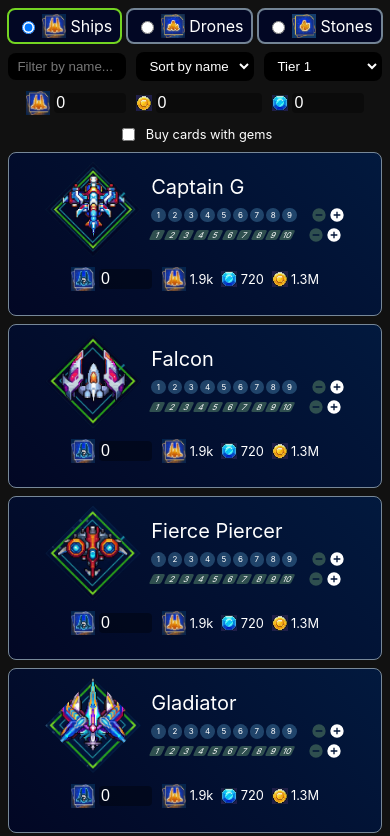
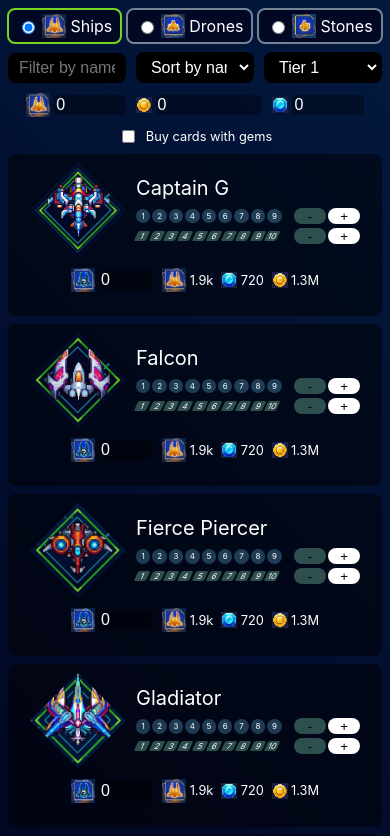
Before and after one commit to bvaughn/galaxiga-upgrade-tool, a React (Create React App) app: page / in a window 390 px wide. Shown: the top 836 px of the page. Built offline with nearby package versions, Linux system fonts and the light colour scheme.

Commit message:
Improved layout and click area for phone layouts

```diff
--- a/public/index.html
+++ b/public/index.html
@@ -7,7 +7,7 @@
     <link rel="icon" type="image/png" sizes="32x32" href="%PUBLIC_URL%/favicon-32x32.png">
     <link rel="icon" type="image/png" sizes="16x16" href="%PUBLIC_URL%/favicon-16x16.png">
 
-    <meta name="viewport" content="width=device-width, initial-scale=1" />
+    <meta name="viewport" content="width=device-width, initial-scale=1, user-scalable=no" />
     <meta name="theme-color" content="#000000" />
 
     <meta
--- a/src/Calculator/ItemUpgradePlanner.module.css
+++ b/src/Calculator/ItemUpgradePlanner.module.css
@@ -1,4 +1,5 @@
 .Container,
+.Panel,
 .CenterColumn,
 .LeftColumn,
 .RightColumn {
@@ -6,6 +7,30 @@
   flex-direction: row;
   align-items: center;
   gap: 1ch;
+}
+
+.Container {
+  align-items: stretch;
+  gap: 0.25rem;
+}
+
+.Panel {
+  flex: 1 0 auto;
+  padding: 0.5rem;
+  background-color: rgba(0, 0, 0, 0.5);
+  color: #fff;
+  border-radius: 0;
+  border-bottom-left-radius: 0.5rem;
+  border-top-left-radius: 0.5rem;
+}
+.Panel[data-component-items-count="0"] {
+  border-radius: 0.5rem;
+}
+.Panel[data-is-complete] {
+  opacity: 0.5;
+}
+.Panel[data-is-nested] {
+  background-color: transparent;
 }
 
 .RightColumn {
@@ -22,7 +47,7 @@
   font-size: 1.25rem;
   margin-bottom: 0.25rem;
 }
-.Container[data-is-nested] .Name {
+.Panel[data-is-nested] .Name {
   font-size: 1rem;
 }
 
@@ -47,36 +72,51 @@
   width: 6ch;
 }
 
-.ComponentItemsContainer {
-  border-left: 1px solid lightslategray;
-  padding-left: 1ch;
-  margin-left: 1ch;
+.ComponentItems {
   display: flex;
   flex-direction: column;
-  gap: 1rem;
+  gap: 0.25rem;
+
+  overflow: hidden;
+
+  border-radius: 0;
+  border-bottom-right-radius: 0.5rem;
+  border-top-right-radius: 0.5rem;
 }
-.ComponentItemsContainer[data-is-complete] {
-  opacity: 0.5;
+.ComponentItem {
+  border: 1px solid rgba(0, 0, 0, 0.5);
+  background-color: rgba(0, 0, 0, 0.25);
+  color: #fff;
 }
 
 @media (max-width: 900px) {
   .Container {
+    flex-direction: column;
+  }
+
+  .Panel {
     width: 100%;
     flex-direction: column;
     align-items: center;
+
+    border-radius: 0;
+    border-top-left-radius: 0.5rem;
+    border-top-right-radius: 0.5rem;
+  }
+  .Panel[data-component-items-count="0"] {
+    border-bottom-left-radius: 0.5rem;
+    border-bottom-right-radius: 0.5rem;
   }
 
   .RightColumn {
     padding-bottom: 1rem;
   }
 
-  .ComponentItemsContainer {
+  .ComponentItems {
     width: 100%;
-    border-left: none;
-    padding-left: 0;
-    margin-left: 0;
-    border-top: 1px solid lightslategray;
-    padding-top: 1ch;
-    margin-top: 1ch;
+
+    border-radius: 0;
+    border-bottom-left-radius: 0.5rem;
+    border-bottom-right-radius: 0.5rem;
   }
 }
--- a/src/Calculator/ItemUpgradePlanner.tsx
+++ b/src/Calculator/ItemUpgradePlanner.tsx
@@ -2,7 +2,6 @@ import { useEffect, useState } from "react";
 import { ItemImage } from "../components/ItemImage";
 import { Item } from "../types";
 
-import { GradientContainer } from "../components/GradientContainer";
 import { ItemCosts } from "../components/ItemCosts";
 import { MAX_LEVEL_NUMBER, MAX_SUB_LEVEL_NUMBER } from "../data/upgrade-costs";
 import {
@@ -57,9 +56,14 @@ export function ItemUpgradePlanner({
       itemStats.subLevel === MAX_SUB_LEVEL_NUMBER
   );
 
-  const content = (
-    <>
-      <div className={styles.Container} data-is-nested={isNested || undefined}>
+  return (
+    <div className={styles.Container}>
+      <div
+        className={styles.Panel}
+        data-is-complete={isComplete || undefined}
+        data-is-nested={isNested || undefined}
+        data-component-items-count={componentItems.length}
+      >
         <div className={styles.LeftColumn}>
           <ItemImage
             className={isNested ? styles.NestedImage : styles.Image}
@@ -94,23 +98,16 @@ export function ItemUpgradePlanner({
             items={isUnlocked ? [item] : componentItems}
           />
         </div>
-        {componentItems.length > 0 && (
-          <div
-            className={styles.ComponentItemsContainer}
-            data-is-complete={isUnlocked || undefined}
-          >
-            {componentItems.map((componentItem) => (
-              <ItemUpgradePlanner
-                isNested={true}
-                item={componentItem}
-                key={componentItem.id}
-              />
-            ))}
-          </div>
-        )}
       </div>
-    </>
+      {componentItems.length > 0 ? (
+        <div className={styles.ComponentItems}>
+          {componentItems.map((componentItem) => (
+            <div className={styles.ComponentItem} key={componentItem.id}>
+              <ItemUpgradePlanner isNested={true} item={componentItem} />
+            </div>
+          ))}
+        </div>
+      ) : null}
+    </div>
   );
-
-  return isNested ? content : <GradientContainer>{content}</GradientContainer>;
 }
--- a/src/Calculator/index.module.css
+++ b/src/Calculator/index.module.css
@@ -3,7 +3,6 @@
   display: flex;
   flex-direction: column;
   gap: 0.5rem;
-  background-color: #111;
 }
 
 .TabRow {
@@ -90,9 +89,6 @@
   align-items: center;
   gap: 0.25rem;
 }
-.Input {
-  font-size: 1rem;
-}
 .Input[data-type="cards"] {
   width: 8ch;
 }
--- a/src/components/GradientContainer.module.css
+++ /dev/null
@@ -1,22 +0,0 @@
-.Container {
-  display: flex;
-  flex-direction: row;
-  align-items: center;
-  gap: 1ch;
-  border-radius: 0.5rem;
-  padding: 0.5rem;
-
-  background-color: #031134;
-  background: linear-gradient(45deg, #020724, #02193e);
-  border: 1px solid lightslategray;
-  color: #fff;
-}
-.Container[data-is-complete] {
-  border-color: #74d522;
-}
-
-@media (max-width: 600px) {
-  .Container {
-    justify-content: center;
-  }
-}
--- a/src/components/GradientContainer.tsx
+++ /dev/null
@@ -1,18 +0,0 @@
-import { PropsWithChildren } from "react";
-import styles from "./GradientContainer.module.css";
-
-export function GradientContainer({
-  children,
-  isComplete = false,
-}: PropsWithChildren & {
-  isComplete?: boolean;
-}) {
-  return (
-    <div
-      className={styles.Container}
-      data-is-complete={isComplete ? "" : undefined}
-    >
-      {children}
-    </div>
-  );
-}
--- a/src/components/ItemLevels.module.css
+++ b/src/components/ItemLevels.module.css
@@ -1,4 +1,5 @@
 .Markers {
+  width: 14rem;
   display: flex;
   flex-direction: row;
   align-items: center;
@@ -46,16 +47,22 @@
 }
 
 .Spacer {
-  width: 1ch;
+  flex: 1 1 auto;
 }
 
-.AddOrSubtractIcon {
-  width: 1rem;
+.AddOrSubtractButton {
+  outline: none;
+  border: none;
+  width: 2rem;
   height: 1rem;
-  color: white;
-  cursor: pointer;
+  display: flex;
+  align-items: center;
+  justify-content: center;
+  border-radius: 0.5rem;
+  background-color: white;
+  color: #000;
 }
-.AddOrSubtractIcon[data-disabled] {
-  color: darkslategray;
+.AddOrSubtractButton[data-disabled] {
+  background-color: darkslategray;
   cursor: default;
 }
--- a/src/components/ItemLevels.tsx
+++ b/src/components/ItemLevels.tsx
@@ -1,7 +1,6 @@
+import { MAX_LEVEL_NUMBER, MAX_SUB_LEVEL_NUMBER } from "../data/upgrade-costs";
 import { useItemStats } from "../hooks/useItemStats";
-import { MAX_LEVEL_NUMBER, MAX_SUB_LEVEL_NUMBER } from "../data/upgrade-costs";
 import { Item } from "../types";
-import { Icon } from "./Icon";
 import styles from "./ItemLevels.module.css";
 
 export function ItemLevels({ item }: { item: Item }) {
@@ -52,18 +51,20 @@ export function ItemLevels({ item }: { item: Item }) {
 
         <div className={styles.Spacer} />
 
-        <Icon
+        <button
+          className={styles.AddOrSubtractButton}
           data-disabled={stats.level === 0 || undefined}
-          className={styles.AddOrSubtractIcon}
           onClick={decreaseLevel}
-          type="subtract"
-        />
-        <Icon
+        >
+          -
+        </button>
+        <button
+          className={styles.AddOrSubtractButton}
           data-disabled={stats.level === MAX_LEVEL_NUMBER || undefined}
-          className={styles.AddOrSubtractIcon}
-          onClick={stats.level < MAX_LEVEL_NUMBER ? increaseLevel : undefined}
-          type="add"
-        />
+          onClick={increaseLevel}
+        >
+          +
+        </button>
       </div>
       <div className={styles.Markers}>
         {new Array(stats.subLevel).fill(true).map((_, index) => (
@@ -79,21 +80,22 @@ export function ItemLevels({ item }: { item: Item }) {
                 {stats.subLevel + index + 1}
               </div>
             ))}
+
         <div className={styles.Spacer} />
-        <Icon
+        <button
+          className={styles.AddOrSubtractButton}
           data-disabled={stats.subLevel === 0 || undefined}
-          className={styles.AddOrSubtractIcon}
           onClick={decreaseSubLevel}
-          type="subtract"
-        />
-        <Icon
-          data-disabled={stats.subLevel === MAX_SUB_LEVEL_NUMBER || undefined}
-          className={styles.AddOrSubtractIcon}
-          onClick={
-            stats.subLevel < MAX_SUB_LEVEL_NUMBER ? increaseSubLevel : undefined
-          }
-          type="add"
-        />
+        >
+          -
+        </button>
+        <button
+          className={styles.AddOrSubtractButton}
+          data-disabled={stats.subLevel === MAX_LEVEL_NUMBER || undefined}
+          onClick={increaseSubLevel}
+        >
+          +
+        </button>
       </div>
     </>
   );
--- a/src/index.css
+++ b/src/index.css
@@ -1,3 +1,9 @@
+html,
+body {
+  width: 100%;
+  height: 100%;
+}
+
 body {
   margin: 0;
   font-family: -apple-system, BlinkMacSystemFont, "Segoe UI", "Roboto", "Oxygen",
@@ -6,7 +12,9 @@ body {
   -webkit-font-smoothing: antialiased;
   -moz-osx-font-smoothing: grayscale;
 
-  background-color: #111;
+  background-color: #031134;
+  background: linear-gradient(45deg, #020724, #02193e);
+  font-size: 16px;
 }
 
 code {
@@ -17,3 +25,17 @@ code {
 * {
   box-sizing: border-box;
 }
+
+#root {
+  position: absolute;
+  width: 100vw;
+  height: 100vh;
+  overflow: auto;
+}
+
+input,
+select,
+textarea {
+  /* Prevent auto-zoom on iOS */
+  font-size: 16px;
+}
```
